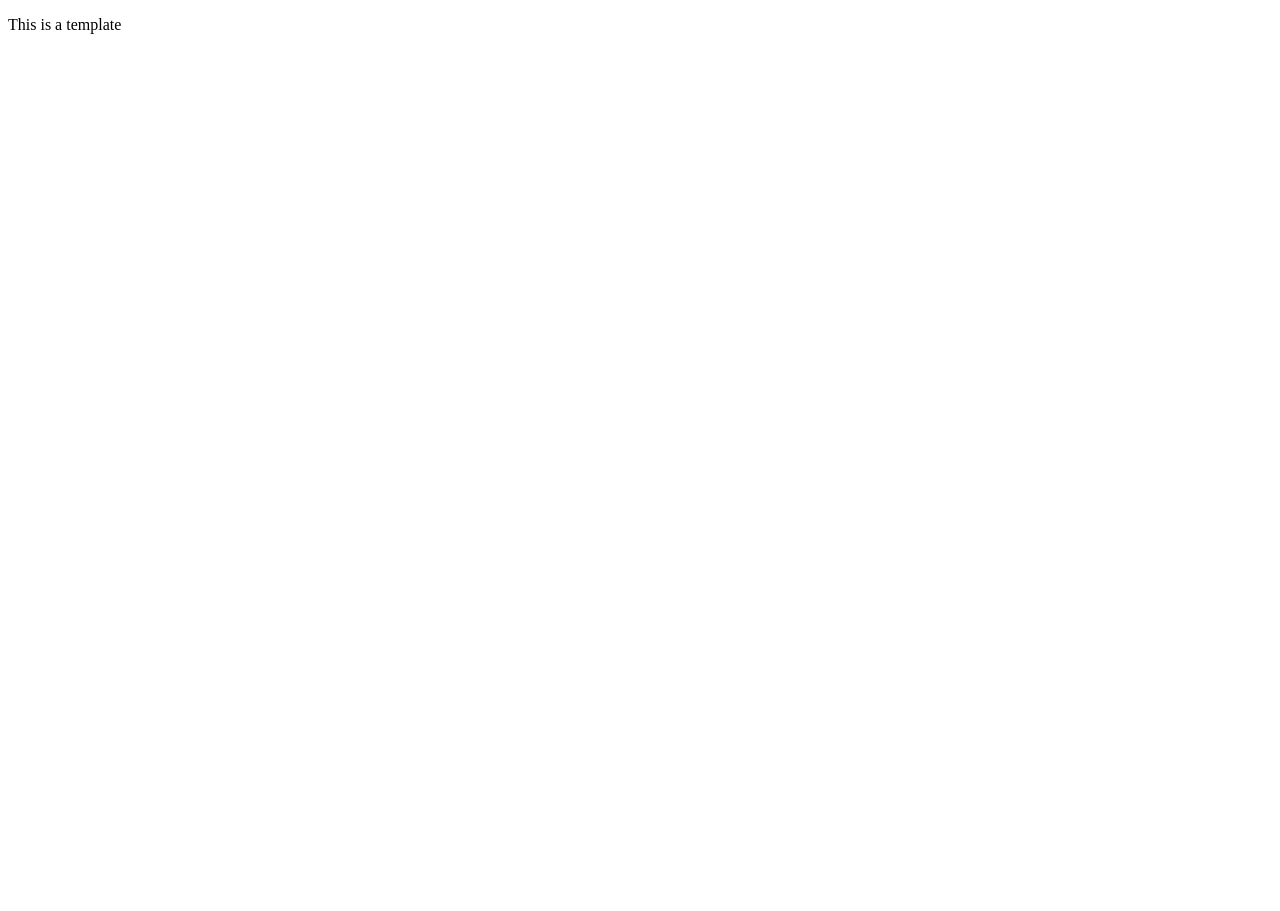
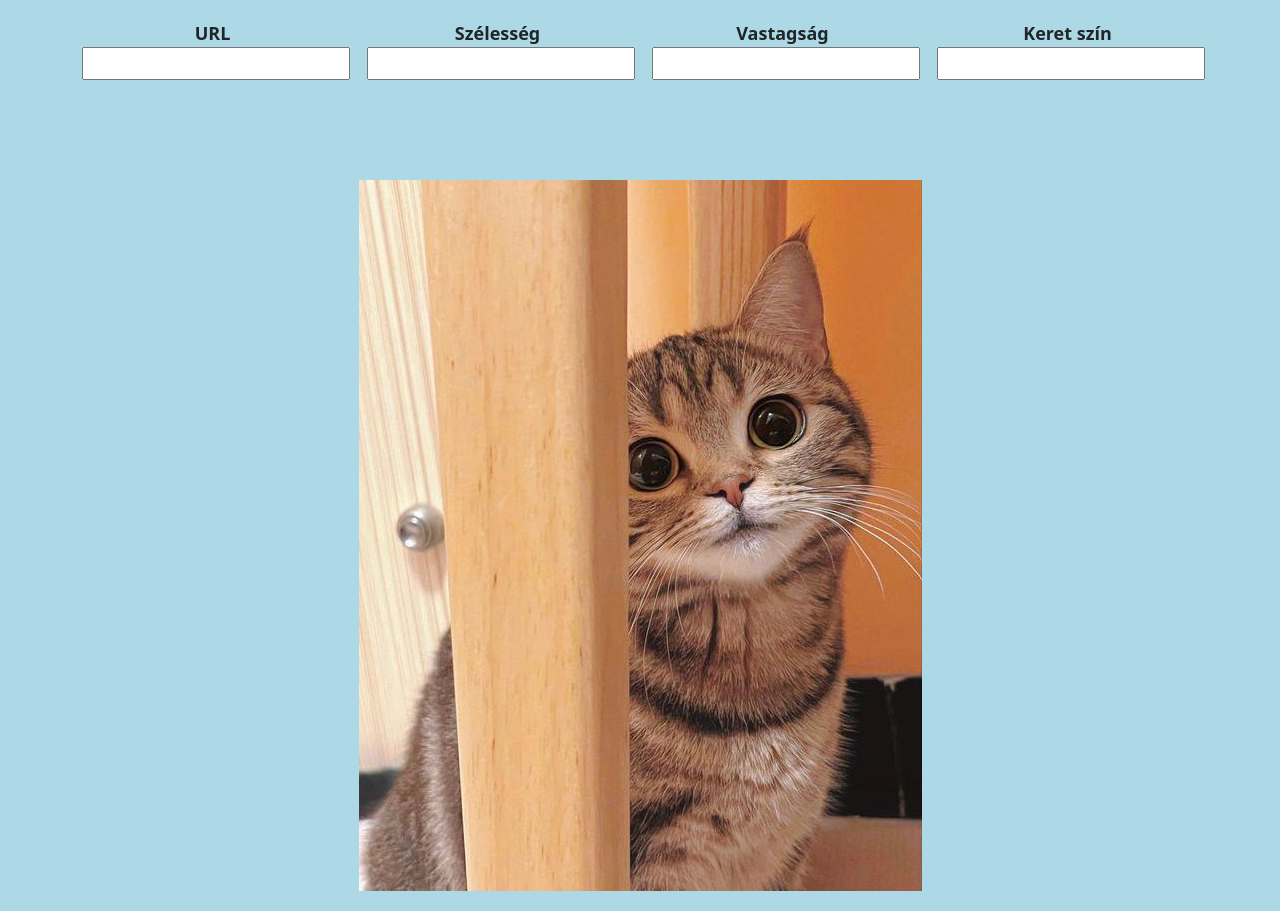
Before and after one commit to VZS2002/VargaZsigmond_Keret, a website built with webpack: page dist/index.html in a window 1280 px wide. Before the commit the page ends 800 px from the top, so only its background shows below. Built offline with nearby package versions, Linux system fonts and the light colour scheme.

Commit message:
felepites

```diff
--- a/src/index.js
+++ b/src/index.js
@@ -1 +1,4 @@
+
+import 'bootstrap/dist/js/bootstrap.bundle.js';
+import 'bootstrap/dist/css/bootstrap.css';
 import './style.css';
--- a/src/style.css
+++ b/src/style.css
@@ -0,0 +1,11 @@
+body {
+    background-color: lightblue;
+    font-weight: bold;
+    font-size: large;
+    text-align: center;
+    padding: 20px;
+}
+.kep{
+    margin-top: 100px;
+
+}
```
Also changed, not shown: dist/index.html, kep.jpeg (added), 1 other file.
